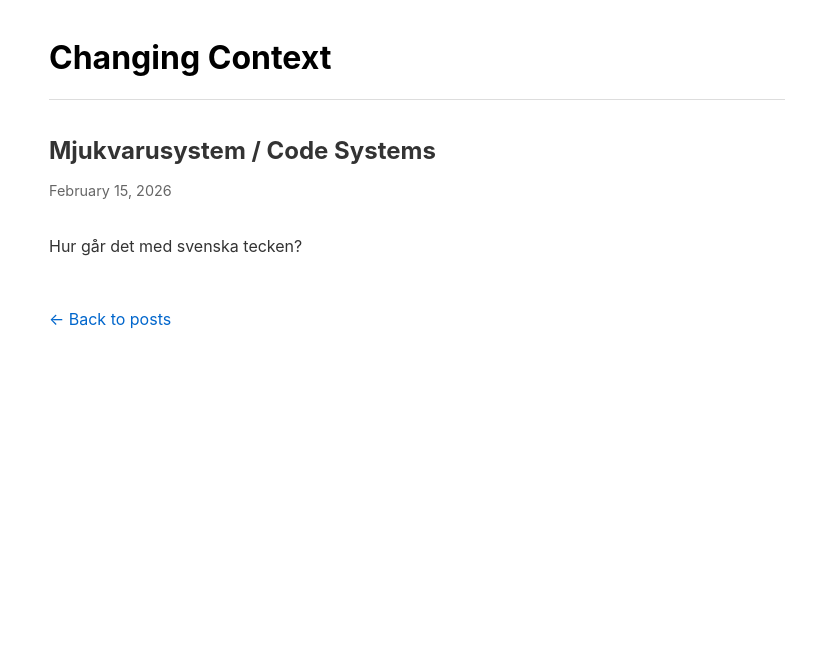
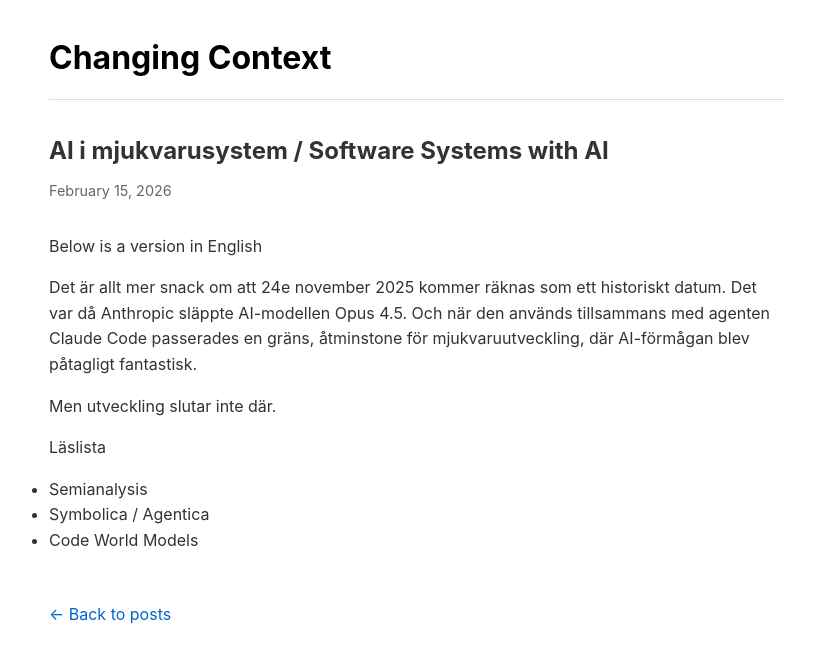
Before and after one commit to kormart/kormart.github.io, a Jekyll site: the page built from _posts/2026-02-15-code-systems.md, in a window 1280 px wide. Shown: the top 663 px of the page, without its empty margins (223-1039 px from the left). Built offline with Jekyll 4.4.1, drawn with Linux system fonts in a browser that asks for light colours.

Commit message:
edit post

```diff
--- a/_posts/2026-02-15-code-systems.md
+++ b/_posts/2026-02-15-code-systems.md
@@ -1,8 +1,17 @@
 ---
 layout: post
-title: "Mjukvarusystem / Code Systems"
+title: "AI i mjukvarusystem / Software Systems with AI"
 date: 2026-02-15 12:00:00 -0000
 categories: coding ai
 ---
 
-Hur går det med svenska tecken?
+Below is a version in English
+
+Det är allt mer snack om att 24e november 2025 kommer räknas som ett historiskt datum. Det var då Anthropic släppte AI-modellen Opus 4.5. Och när den används tillsammans med agenten Claude Code passerades en gräns, åtminstone för mjukvaruutveckling, där AI-förmågan blev påtagligt fantastisk.
+
+Men utveckling slutar inte där.
+
+Läslista
+* Semianalysis
+* Symbolica / Agentica
+* Code World Models
```
